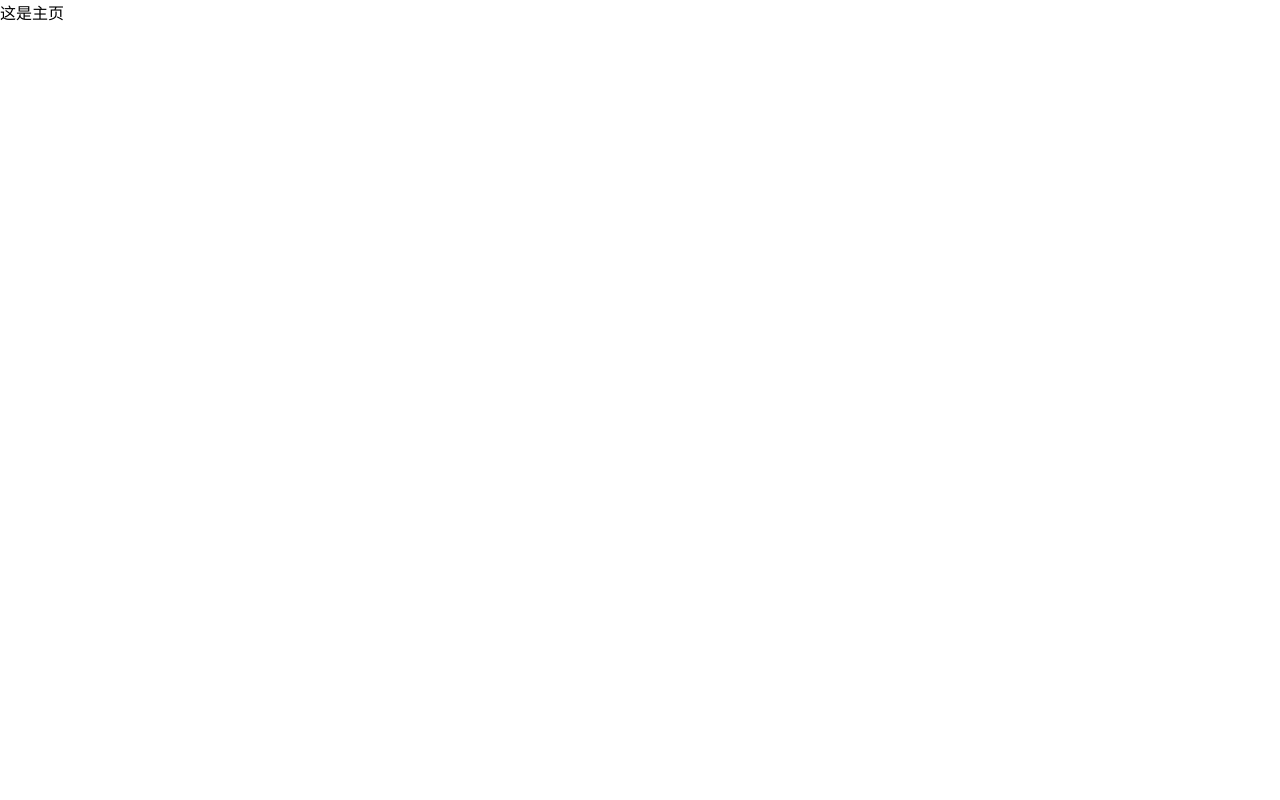
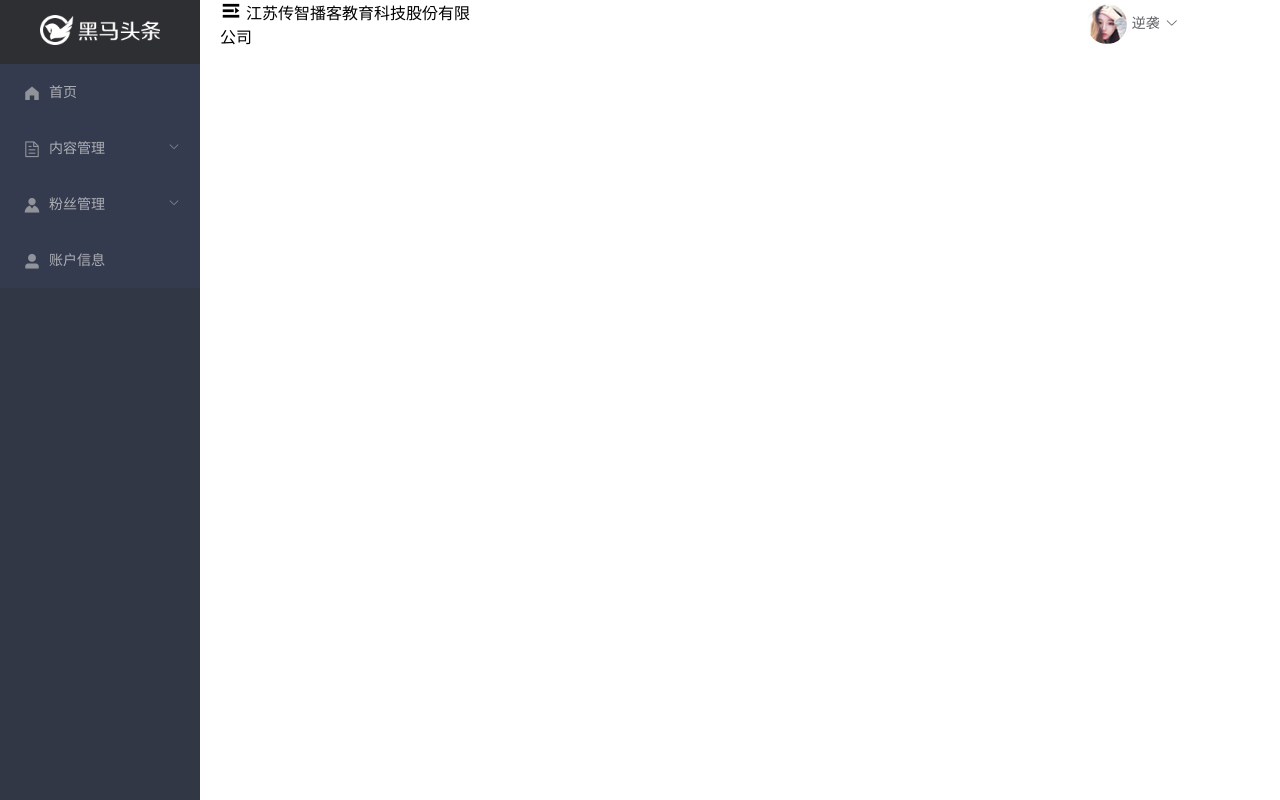
Before and after one commit to zhangjinyuan190729/dark-horse, a Vue app: page /#/home in a window 1280 px wide. Built offline with nearby package versions, Linux system fonts and the light colour scheme.

Commit message:
home 框架搭建完成

```diff
--- a/package.json
+++ b/package.json
@@ -8,6 +8,7 @@
     "lint": "vue-cli-service lint"
   },
   "dependencies": {
+    "axios": "^0.19.0",
     "core-js": "^2.6.5",
     "element-ui": "^2.12.0",
     "vue": "^2.6.10",
--- /dev/null
+++ b/src/components/home/layout-aside.vue
@@ -0,0 +1,67 @@
+<template>
+  <div class="layout-aside">
+    <div class="title">
+    <img src="../../assets/img/logo_admin.png" alt="">
+    </div>
+
+    <el-menu
+      style="width:201px"
+      background-color="#353b4e"
+      text-color="#adafb5"
+      active-text-color="#ffd04b"
+      >
+     <el-menu-item index="1" >
+        <i class="el-icon-s-home"></i>
+        <span>首页</span>
+     </el-menu-item>
+      <el-submenu index="1">
+        <template slot="title">
+          <i class="el-icon-document"></i>
+          <span>内容管理</span>
+        </template>
+          <el-menu-item index="1-1">发布文章</el-menu-item>
+          <el-menu-item index="1-2">内容列表</el-menu-item>
+          <el-menu-item index="1-3">评论列表</el-menu-item>
+          <el-menu-item index="1-4">素材管理</el-menu-item>
+      </el-submenu>
+     <el-submenu index="2">
+        <template slot="title">
+          <i class="el-icon-s-custom"></i>
+          <span>粉丝管理</span>
+        </template>
+          <el-menu-item index="1-1">图文数据</el-menu-item>
+          <el-menu-item index="1-2">粉丝概况</el-menu-item>
+          <el-menu-item index="1-3">粉丝画像</el-menu-item>
+          <el-menu-item index="1-4">粉丝列表</el-menu-item>
+      </el-submenu>
+      <el-menu-item index="3">
+        <i class="el-icon-user-solid"></i>
+        <span slot="title">账户信息</span>
+      </el-menu-item>
+    </el-menu>
+
+  </div>
+</template>
+
+<script>
+export default {
+
+}
+</script>
+
+<style lang='less' scoped>
+.layout-aside{
+  height: 100vh;
+  width: 200px;
+  background-color: #323745;
+  overflow: hidden;
+  .title{
+    text-align: center;
+    background-color: #2e2f32;
+    padding: 15px;
+    img{
+      height: 30px;
+    }
+  }
+}
+</style>
--- /dev/null
+++ b/src/components/home/layout-header.vue
@@ -0,0 +1,36 @@
+<template>
+  <el-row type="flex" justify="space-between" align="middle">
+      <!-- 左侧内容 -->
+      <el-col :span="6">
+          <i class="el-icon-s-unfold" style="font-size:22px; "></i>
+          <span style="vertical-align:top;margin-left:4px">江苏传智播客教育科技股份有限公司</span>
+      </el-col>
+      <!-- 右侧内容 -->
+        <el-col :span="4">
+            <img src="../../assets/img/avatar.jpg" alt="" style="vertical-align:middle;width:40px;height:40px;border-radius:50%; margin-right:5px;">
+            <!-- 下拉菜单 -->
+<el-dropdown trigger="click">
+      <span class="el-dropdown-link">
+        逆袭<i class="el-icon-arrow-down el-icon--right"></i>
+      </span>
+      <el-dropdown-menu slot="dropdown">
+        <el-dropdown-item >个人信息</el-dropdown-item>
+        <el-dropdown-item >git地址</el-dropdown-item>
+        <el-dropdown-item >退出</el-dropdown-item>
+      </el-dropdown-menu>
+    </el-dropdown>
+        </el-col>
+  </el-row>
+</template>
+
+<script>
+export default {
+
+}
+</script>
+
+<style>
+div{
+  border-radius:
+}
+</style>
--- /dev/null
+++ b/src/components/index.js
@@ -0,0 +1,13 @@
+import layoutAside from './home/layout-aside'
+import layoutHeader from './home/layout-header'
+import axios from 'axios'
+import ElementUI from 'element-ui'
+export default {
+  install (Vue) {
+    axios.defaults.baseURL = 'http://ttapi.research.itcast.cn/mp/v1_0'
+    Vue.component('layout-aside', layoutAside)
+    Vue.component('layout-header', layoutHeader)
+    Vue.prototype.$axios = axios
+    Vue.use(ElementUI)
+  }
+}
--- a/src/views/home/index.vue
+++ b/src/views/home/index.vue
@@ -1,14 +1,27 @@
 <template>
-  <div class="home">
-    这是主页
-  </div>
+      <!-- 大容器 -->
+    <el-container>
+<!-- 侧边栏容器 -->
+      <el-aside width="200px">
+        <!-- 侧边栏模块 -->
+        <layout-aside></layout-aside>
+      </el-aside>
+  <el-container>
+    <!-- 头部 -->
+    <el-header>
+      <layout-header></layout-header>
+    </el-header>
+    <!-- 二级路由容器 -->
+   <router-view> </router-view>
+    </el-container>
+    </el-container>
 </template>
 
 <script>
 // @ is an alias to /src
 
 export default {
-  name: 'home',
-  components: {}
 }
 </script>
+<style>
+</style>
--- a/src/views/login/index.vue
+++ b/src/views/login/index.vue
@@ -26,6 +26,13 @@
 <script>
 export default {
   data () {
+    let validator = function (rule, value, callBack) {
+      if (value) {
+        callBack()
+      } else {
+        callBack(new Error('您未同意协议，请先同意'))
+      }
+    }
     return {
       loginForm: {
         mobile: '',
@@ -33,8 +40,9 @@ export default {
         checked: ''
       },
       loginRules: {
-        mobile: [{ required: true, message: '请输入手机号' }],
-        code: [{ required: true, message: '请输入验证码' }]
+        mobile: [{ required: true, message: '请输入手机号' }, { pattern: /^1[3456789]\d{9}$/, message: '请您输入合法的手机号' }],
+        code: [{ required: true, message: '请输入验证码' }, { pattern: /^\d{6}$/, message: '请您输入六位数验证码' }],
+        checked: [{ validator }]
       }
     }
   },
@@ -42,7 +50,20 @@ export default {
     submit () {
       this.$refs.myfrom.validate((valid) => {
         if (valid) {
-          console.log('ok')
+          this.$axios({
+            url: '/authorizations',
+            method: 'post',
+            data: this.loginForm
+          }).then((resturl) => {
+            window.localStorage.setItem('use-token', resturl.data.data.token)
+            this.$router.push('/home')
+          }).catch(() => {
+            this.$message({
+              type: 'warning',
+              message: '账号或密码输入错误'
+
+            })
+          })
         }
       })
     }
@@ -70,7 +91,6 @@ position: relative;
       img{
         width: 200px;
         height: 40px;
-
       }
     }
   }
```
Also changed, not shown: src/main.js (+7 -2 lines), 1 other file (tests, documents, lock files or other folders).
